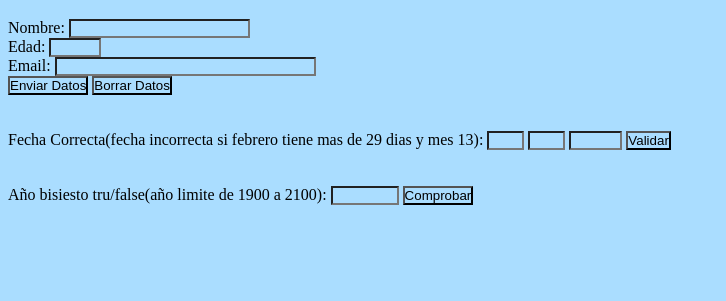
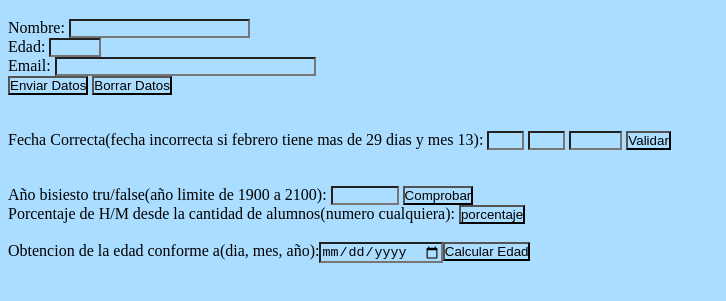
Before and after one commit to Frumualdo/Formulario, a plain HTML site: page index.html in a window 1280 px wide. Shown: the part 113-414 px from the top of the page, without its empty margins (0-726 px from the left). Drawn offline with Linux system fonts and the light colour scheme; files whose address does not match are found by name.

Commit message:
formulario completo

```diff
--- a/index.html
+++ b/index.html
@@ -41,3 +41,14 @@
     <input type="submit" value="Comprobar"/>
 
 </form>
+<form action="" onsubmit="porcentaje(this)">
+
+    Porcentaje de H/M desde la cantidad de alumnos(numero cualquiera): <input type="submit" value="porcentaje" />
+<br><br>
+    <form>
+
+       Obtencion de la edad conforme a(dia, mes, año):<input type='date' id='miEdad'><button type='button' onclick='Edad();'>Calcular Edad</button>
+<p id='Edadcalculada'>
+    </form>
+
+</form>
```
